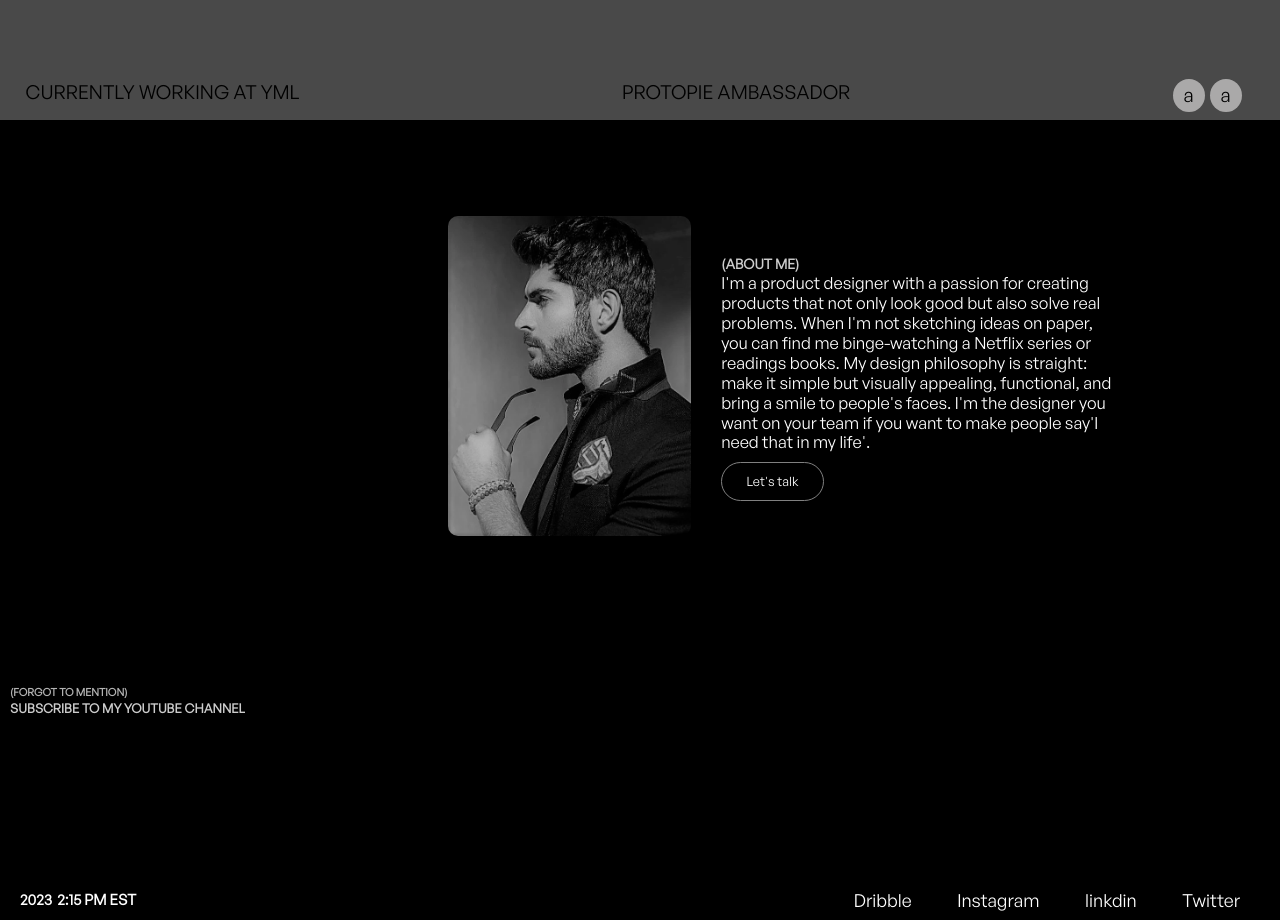
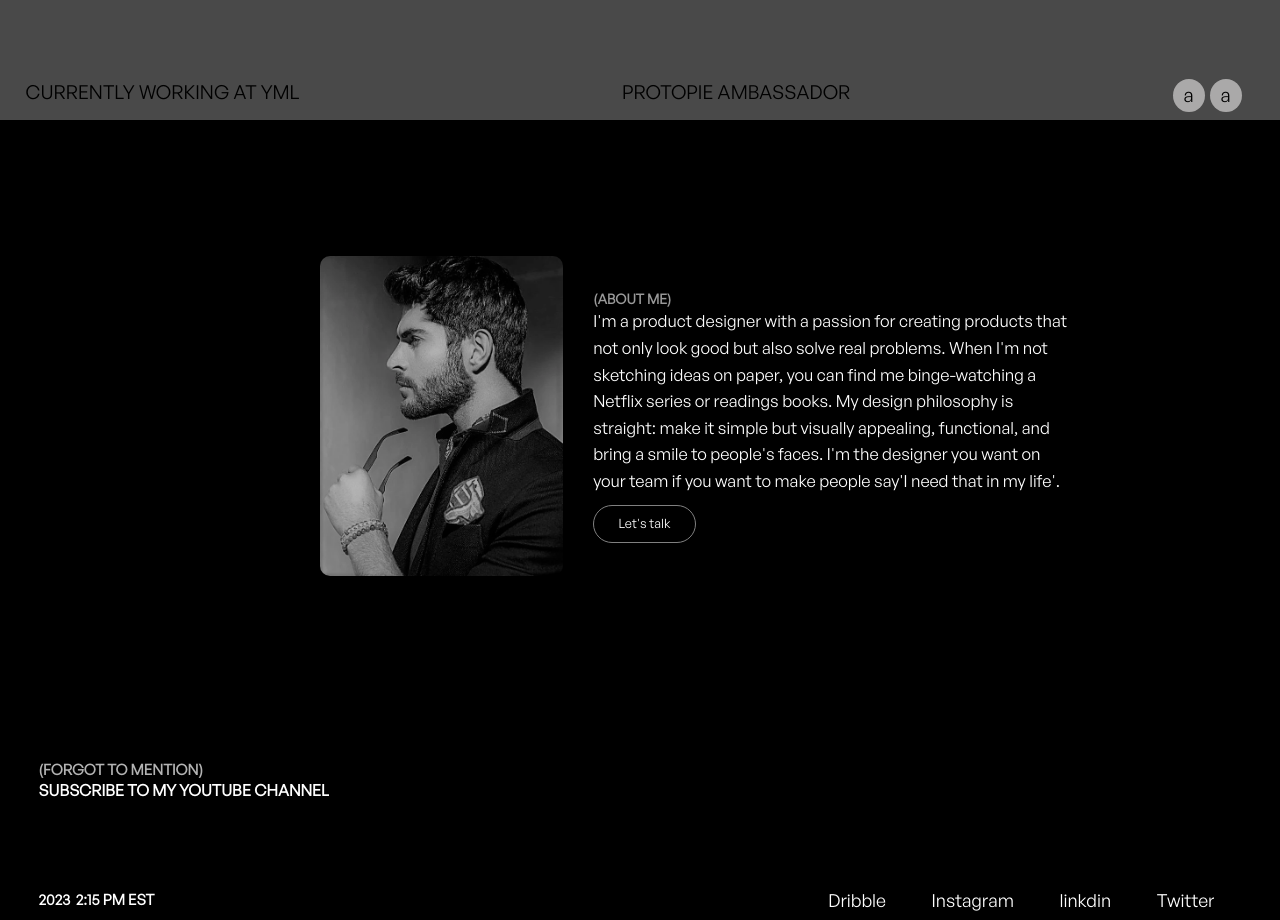
Before and after one commit to SadiqAliBabar/Web-Project, a plain HTML site: page index.html in a window 1280 px wide. Shown: the part 680-1600 px from the top of the page. Drawn offline with Linux system fonts and the light colour scheme.

Commit message:
wow changes

```diff
--- a/index.html
+++ b/index.html
@@ -47,14 +47,20 @@
 
         <div class="endPage">
             <div class="about">
-                <div class="img">
+
                 <img src="Nickbateman.webp" alt="">
 
-                </div>
                 <div class="parah">
+
                     <h5>(about me)</h5>
-                    <p>I'm a product designer with a passion for creating products that not only look good but also solve real problems. When I'm not sketching ideas on paper, you can find me binge-watching a Netflix series or readings books. My design philosophy is straight: make it simple but visually appealing, functional, and bring a smile to people's faces. I'm the designer you want on your team if you want to make people say'I need that in my life'.</p>
+
+                    <p>I'm a product designer with a passion for creating products that not only look good but also
+                        solve real problems. When I'm not sketching ideas on paper, you can find me binge-watching a
+                        Netflix series or readings books. My design philosophy is straight: make it simple but visually
+                        appealing, functional, and bring a smile to people's faces. I'm the designer you want on your
+                        team if you want to make people say'I need that in my life'.</p>
                         <button>Let's talk</button>
+
                 </div>
             </div>
 
--- a/style.css
+++ b/style.css
@@ -217,14 +217,16 @@
 
 }
 .endPage .about {
-    max-width: 100%;
+    height: 50vh;
+    max-width : 100%;
     display: flex;
     align-items: center;
+    justify-content: center;
     gap: 30px;
-    padding-left: 35vw;
+    padding-left: 25vw;
     padding-top: 12vh;
 }
-.endPage .about .img img {
+ .about  img {
     /* padding-top: 4vh; */
     width: 19vw;
     height: 25vw;
@@ -232,16 +234,17 @@
 }
 .parah h5 {
     text-transform: uppercase;
-    opacity: .8;
+    opacity: .6;
 }
 .parah {
     /* padding-top: 4vh; */
-    line-height: 1.2;
+    line-height: 1.4;
     font-size: 1.3vw;
 }
 .parah p{
     width: 70%;
-    line-height: 1.2;
+    opacity: 1;
+    line-height: 1.6;
     font-size: 1.3vw;
 }
 .parah button {
@@ -266,23 +269,29 @@
     text-transform: uppercase;
     font-size: 1vw;
     margin-top:  18vh;
-    padding-left: 10px;
+    padding-left: 3vw;
     width: fit-content;
 }
 .subhead h5{
     opacity: .7;
-    font-size: 1.5;
+    font-size: .93rem;
     text-transform: uppercase;
 }
 .subhead h4{
-    opacity: .8;
+    opacity: 1;
+    font-size: .99rem;
+    font-weight: 800;
+    line-height: 1.25rem;
+    text-transform: uppercase;
 }
 
 
+
 .endfooter {
+    padding-left:3vw;
     position: absolute;
     bottom: 1%;
-    width: 100%;
+    width: 95%;
     display: flex;
     justify-content: space-between;
     color: white;
@@ -294,7 +303,7 @@
     gap: 5px;
     align-items: center;
     justify-content: space-around;
-    margin-left: 20px;
+
 }
 .endfooter .rightl {
     color: white;
```
Lines whose indentation alone changed are shown as unchanged.
